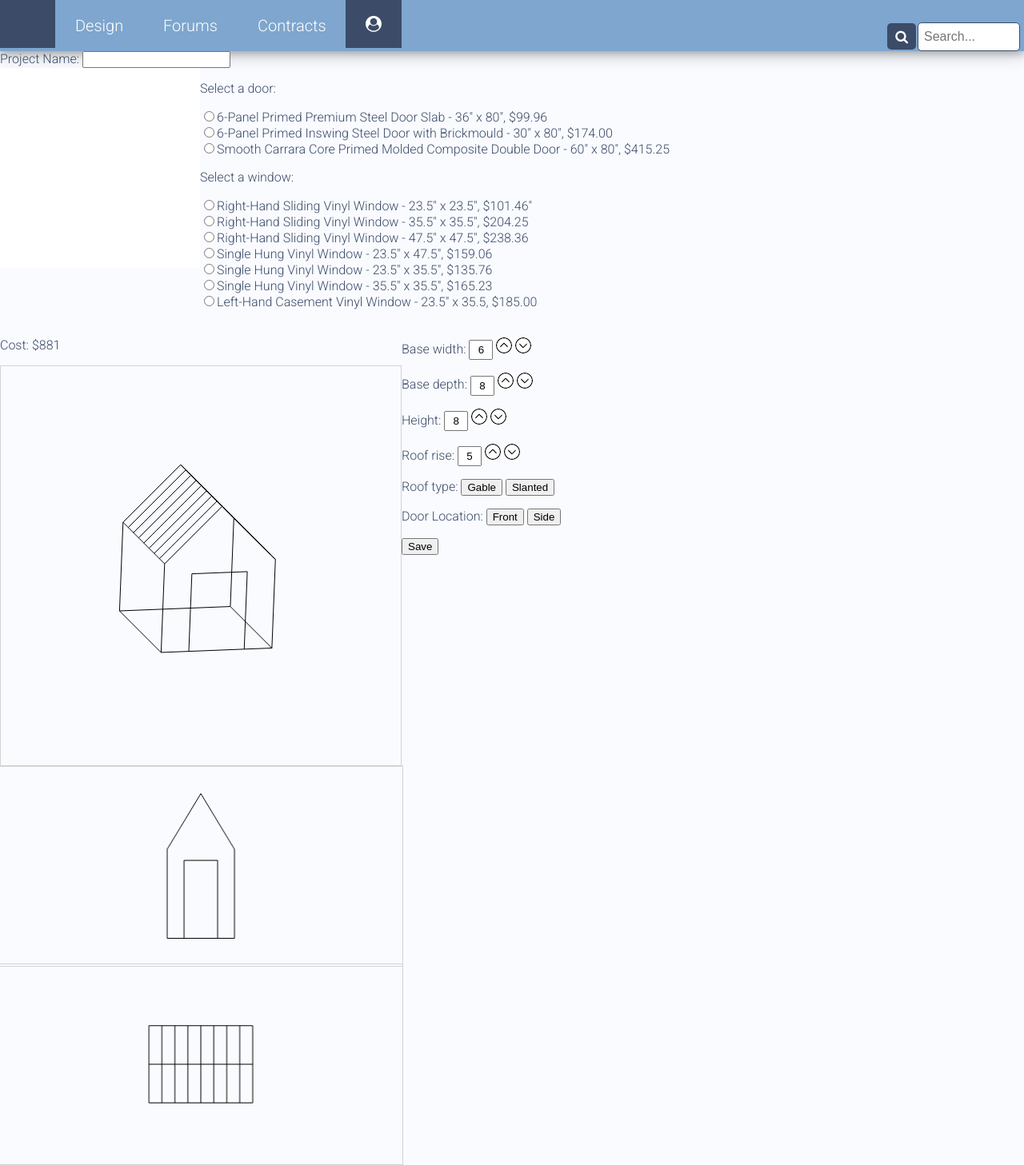
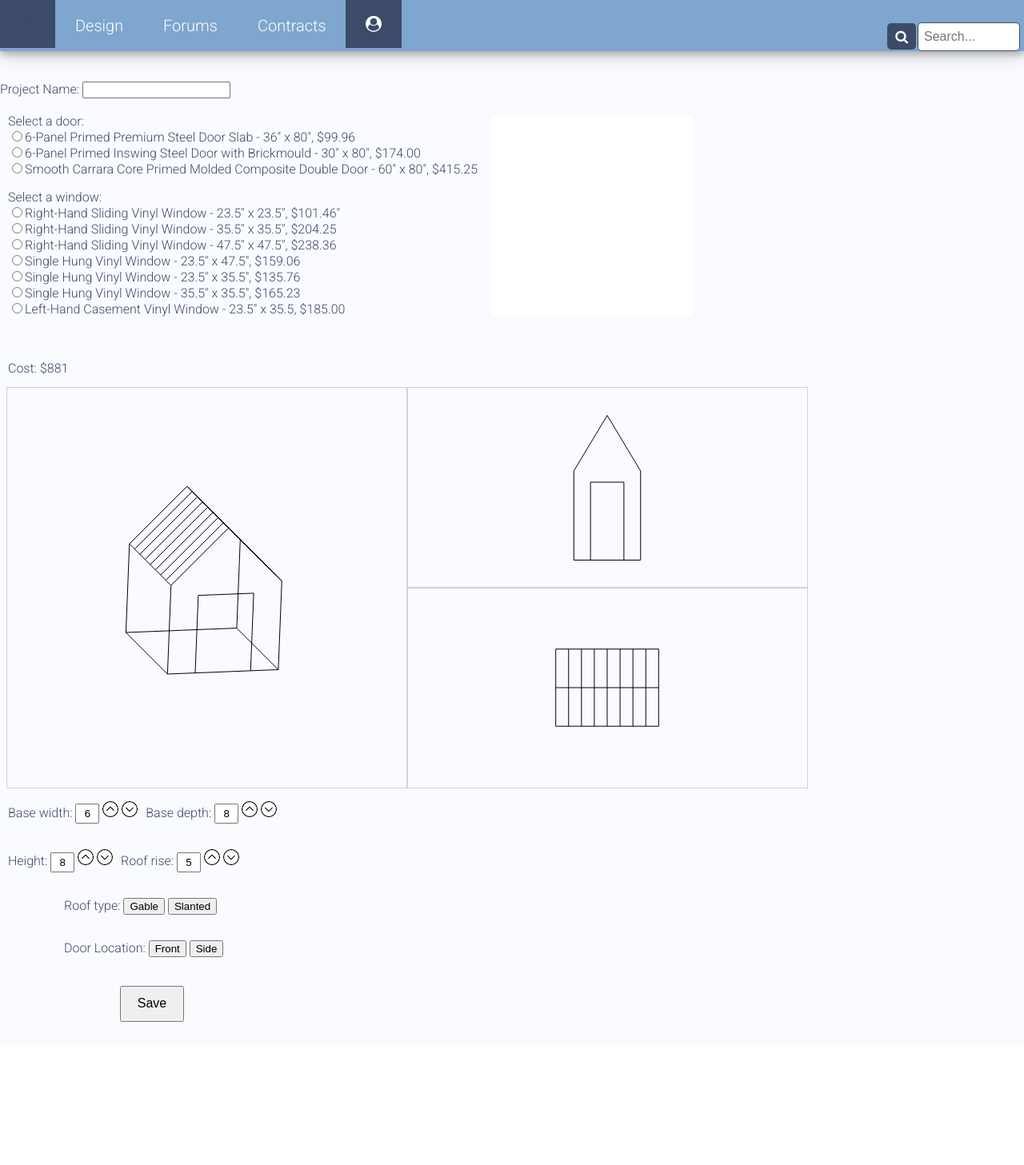
Before and after one commit to AliNoor1/BuildIt, a PHP site: page /design-page/ in a window 1280 px wide. Shown: the whole page at 80% size. After the commit the page ends 1278 px from the top, so only its background shows below. Run offline with PHP 8.4, Linux system fonts and the light colour scheme; some libraries are stand-ins or nearby versions.

Commit message:
Design page formatting

```diff
--- a/design-page/index.php
+++ b/design-page/index.php
@@ -1,59 +1,44 @@
 <html>
-
 	<head>
 		<meta charset="UTF-8">
 		<script src='//ajax.googleapis.com/ajax/libs/jquery/1.9.1/jquery.min.js'></script>
         <link href="/css/navbar.css" type="text/css" rel="stylesheet">
 		<link href="BuildIT_Design_Page_style.css" type="text/css" rel="stylesheet">
 		<link rel="stylesheet" href="https://cdnjs.cloudflare.com/ajax/libs/font-awesome/4.7.0/css/font-awesome.min.css">
-
-	<!-- SCRIPT FOR FOLLOWING A LINK TO THE DIMENSIONS OPTION, LITERALLY COPIED AND PASTED THIS -->
 		<script src="https://ajax.googleapis.com/ajax/libs/jquery/3.3.1/jquery.min.js"></script>
 	</head>
-
 	<title>Design</title>
-
 	<body>
 
     <!-- NAVIGATION BAR -->
     <?php include $_SERVER['DOCUMENT_ROOT']."/common/navbar.php";?>
 
-	<!-- MAIN CONTAINER -->
+	<form method="post" action="index.php" name="registerform" class="registerform">
+        <div class="register-input">
+			<br></br>
+			<label for="projectname">Project Name:</label>
+			<input type="text" name="projectname"/>
+			<br></br>
 
-<form method="post" action="index.php" name="registerform" class="registerform">
-
-                <div class="register-input">
-
-                    <label for="projectname">Project Name:</label>
-                    <input type="text" name="projectname"/><br/>
-
-                    <div style="float:left;"">
-					<img src="white-background.jpg" id="picture">
-					</div>
-
-					<div style="overflow:hidden">
-                    <p>Select a door:</p>
+			<div style="width:860px; height:255px; margin-left:10px; overflow:hidden">
+				<div style="width:600px; height:255px; float:left">
+					Select a door:</br>
 					<input type="radio" id="door1" name="doortype" value="simple" onClick="changeDoor()">6-Panel Primed Premium Steel Door Slab - 36" x 80", $99.96<br>
 					<input type="radio" id="door2" name="doortype" value="nicer" onClick="changeDoor()">6-Panel Primed Inswing Steel Door with Brickmould - 30" x 80", $174.00<br>
 					<input type="radio" id="door3" name="doortype" value="double" onClick="changeDoor()">Smooth Carrara Core Primed Molded Composite Double Door - 60" x 80", $415.25<br>
-
-					</div>
-
 					<script>
-					function changeDoor() {
-					    if (document.getElementById("door1").checked) {
-					    document.getElementById("picture").src = "simpledoor.jpg";
-					    } else if (document.getElementById("door2").checked) {
-					    document.getElementById("picture").src = "nicerdoor.jpg";
-					    } else if (document.getElementById("door3").checked) {
-					    document.getElementById("picture").src = "doubledoor.jpg";
-					    }
+						function changeDoor(){
+							if (document.getElementById("door1").checked){
+								document.getElementById("picture").src = "simpledoor.jpg"; }
+							else if (document.getElementById("door2").checked){
+								document.getElementById("picture").src = "nicerdoor.jpg"; }
+							else if (document.getElementById("door3").checked){
+								document.getElementById("picture").src = "doubledoor.jpg"; }
 						}
 					</script>
 
-					<div style="overflow:hidden">
-
-					<p>Select a window:</p>
+					<p></p>
+					Select a window:</br>
 					<input type="radio" id="window1" name="windowtype" value="sliding1" onClick="changeWindow()">Right-Hand Sliding Vinyl Window - 23.5" x 23.5", $101.46"<br>
 					<input type="radio" id="window2" name="windowtype" value="sliding2" onClick="changeWindow()">Right-Hand Sliding Vinyl Window - 35.5" x 35.5", $204.25<br>
 					<input type="radio" id="window3" name="windowtype" value="sliding3" onClick="changeWindow()">Right-Hand Sliding Vinyl Window - 47.5" x 47.5", $238.36<br>
@@ -61,39 +46,38 @@
 					<input type="radio" id="window5" name="windowtype" value="hung2" onClick="changeWindow()">Single Hung Vinyl Window - 23.5" x 35.5", $135.76<br>
 					<input type="radio" id="window6" name="windowtype" value="hung3" onClick="changeWindow()">Single Hung Vinyl Window - 35.5" x 35.5", $165.23<br>
 					<input type="radio" id="window7" name="windowtype" value="casement" onClick="changeWindow()">Left-Hand Casement Vinyl Window - 23.5" x 35.5, $185.00<br>
-
+					<script>
+						function changeWindow(){
+							if (document.getElementById("window1").checked){
+								document.getElementById("picture").src = "sliding1.jpg"; }
+							else if (document.getElementById("window2").checked){
+								document.getElementById("picture").src = "sliding1.jpg"; }
+							else if (document.getElementById("window3").checked){
+								document.getElementById("picture").src = "sliding1.jpg"; }
+							else if (document.getElementById("window4").checked){
+								document.getElementById("picture").src = "hung1.jpg"; }
+							else if (document.getElementById("window5").checked){
+								document.getElementById("picture").src = "hung1.jpg"; }
+							else if (document.getElementById("window6").checked){
+								document.getElementById("picture").src = "hung1.jpg"; }
+							else if (document.getElementById("window7").checked){
+								document.getElementById("picture").src = "casement.jpg"; }
+						}
+					</script>
+				</div>
+				<div style="width:260px; height:255px; float:left; text-align:center; margin-top:3px;">
+					<img src="white-background.jpg" id="picture">
+				</div>
 			</div>
 
-                    <script>
-					function changeWindow() {
-					    if (document.getElementById("window1").checked) {
-					    document.getElementById("picture").src = "sliding1.jpg";
-					    } else if (document.getElementById("window2").checked) {
-					    document.getElementById("picture").src = "sliding1.jpg";
-					    } else if (document.getElementById("window3").checked) {
-					    document.getElementById("picture").src = "sliding1.jpg";
-					    } else if (document.getElementById("window4").checked) {
-					    document.getElementById("picture").src = "hung1.jpg";
-					    } else if (document.getElementById("window5").checked) {
-					    document.getElementById("picture").src = "hung1.jpg";
-					    } else if (document.getElementById("window6").checked) {
-					    document.getElementById("picture").src = "hung1.jpg";
-					    } else if (document.getElementById("window7").checked) {
-					    document.getElementById("picture").src = "casement.jpg";
-					    }
-					}
-                	</script>
+			<br></br>
 
-                    <br>
-
-                    <div class="container" style="float:left;">
-
-						<body>
-						<p id = "cost">
-						</p>
-						<canvas id="myCanvas" width="500" height="500" style="border:1px solid #d3d3d3;">
-						Your browser does not support the HTML5 canvas tag.</canvas>
-
+			<p id="cost" style="margin-left:10px;"></p>
+			<div id="mastercontainer" style="width:1000px; height:500px; float:left; margin-left:10px;">
+				<div id="container3d" style="width:500px; height:500px; float:left">
+					<canvas id="myCanvas" width="500" height="500" style="margin:-2px; border:1px solid #d3d3d3;">
+						Your browser does not support the HTML5 canvas tag.
+					</canvas>
 					<script>
 						pi = Math.PI;
 						var dataCount = 0;
@@ -266,12 +250,13 @@
 						Build();
 						drawData();
 					</script>
+				</div>
 
-						<div class="container" style="float:right;">
-
+				<div id="2d" style="width:500px; height:500px; float:left">
+					<div id="containerfront" style="width:500px; height:250px; float:left">
 						<canvas id="myCanvas2" width="500" height="250" style="margin:-2px; border:1px solid #d3d3d3;">
-						Your browser does not support the HTML5 canvas tag.</canvas>
-
+							Your browser does not support the HTML5 canvas tag.
+						</canvas>
 						<script>
 							pi = Math.PI;
 
@@ -353,12 +338,11 @@
 							BuildF();
 							drawDataF();
 						</script>
-
-
-					<div class="container" style="float:right;">
+					</div>
+					<div id="containertop" style="width:500px; height:250px; float:left; clear:left">
 						<canvas id="myCanvas1" width="500" height="250" style="margin:-2px; border:1px solid #d3d3d3;">
-					Your browser does not support the HTML5 canvas tag.</canvas>
-
+							Your browser does not support the HTML5 canvas tag.
+						</canvas>
 						<script>
 							pi = Math.PI;
 
@@ -419,7 +403,7 @@
 				</div>
 			</div>
 
-						<div id="incdec">
+						<div id="incdec" style="float:left; clear:left; margin-left:10px;">
 						    <p>Base width:
 							<input type="text" value="6" style="width:30px; height:25px; text-align:center; vertical-align: middle;" name="incdec" />
 						    <img onclick="if (baseWidth < 15) {baseWidth++;Build();drawData();BuildF();drawDataF();BuildT();drawDataT(); }" src="up_arrow.jpeg" id="up" />
@@ -427,7 +411,7 @@
 							</p>
 						</div>
 
-						<div id="incdec1">
+						<div id="incdec1" style="float:left; margin-left:50px; margin-left:10px;">
 						    <p>Base depth:
 							<input type="text" value="8" style="width:30px; height:25px; text-align:center; vertical-align: middle;" name="incdec1"/>
 						    <img onclick="if (baseDepth < 15) {baseDepth++;Build();drawData();BuildF();drawDataF();BuildT();drawDataT(); }" src="up_arrow1.jpeg" id="up1" />
@@ -435,7 +419,7 @@
 							</p>
 						</div>
 
-						<div id="incdec2">
+						<div id="incdec2" style="float:left; clear:left; margin-left:10px;">
 						    <p>Height:
 							<input type="text" value="8" style="width:30px; height:25px; text-align:center; vertical-align: middle;" name="incdec2"/>
 						    <img onclick="if (Height < 11) {Height++;Build();drawData();BuildF();drawDataF();BuildT();drawDataT(); }" src="up_arrow2.jpeg" id="up2" />
@@ -443,7 +427,7 @@
 							</p>
 						</div>
 
-						<div id="incdec3">
+						<div id="incdec3" style="float:left; margin-left:81px; margin-left:10px;">
 						    <p>Roof rise:
 							<input type="text" value="5" style="width:30px; height:25px; text-align:center; vertical-align: middle;" name="incdec3"/>
 						    <img onclick="if (Rise < 6) {Rise++;Build();drawData();BuildF();drawDataF();BuildT();drawDataT(); }" src="up_arrow3.jpeg" id="up3" />
@@ -502,21 +486,25 @@
 					    });
 					});
 					</script>
+					<div id="rooftype" style="float:left; clear:left; margin-left:80px">
 						<p>Roof type:
 							<button type="button" onclick="topStyle = 1;Build();drawData();topStyle1 = 1;BuildT();drawDataT();topStyle2 = 1;BuildF();drawDataF();">Gable</button>
 							<button type="button" onclick="topStyle = 2;Build();drawData();topStyle1 = 0;BuildT();drawDataT();topStyle2 = 0;BuildF();drawDataF();">Slanted</button>
 						</p>
+					</div>
+					<div id="doorlocation" style="float:left; clear:left; margin-left:80px">
 						<p>Door Location:
 							<button type="button" onclick="doorLocation = 1;Build();drawData();doorLocation2 = 1;BuildF();drawDataF();">Front</button>
 							<button type="button" onclick="if (Height > 6) {doorLocation = 2;Build();drawData();doorLocation2 = 2;BuildF();drawDataF(); }">Side</button>
 						</p>
+					</div>
 						</body>
 						</body>
 
 				</div>
-
-                <input type="submit" name="design" id="design" value="Save" />
-
+				<div id="savecontainer" style="float:left; clear:left; width:100%; height:95px;">
+					<input type="submit" name="design" id="design" value="Save" style="font-size:16px; height:45px; width:80px; margin-top:20px; margin-bottom:20px; margin-left:150px;" />
+				</div>
         </form>
 	</body>
 </html>
```
Lines whose indentation alone changed are shown as unchanged.
